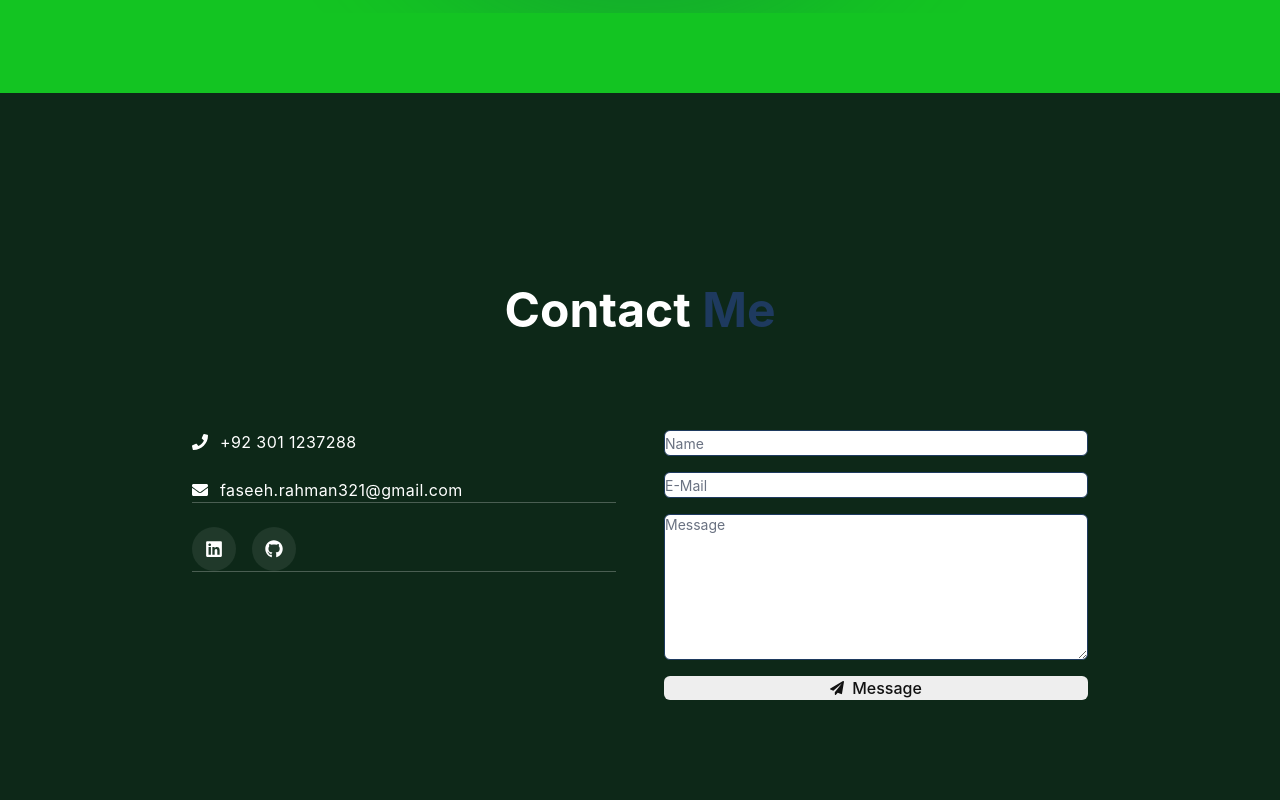
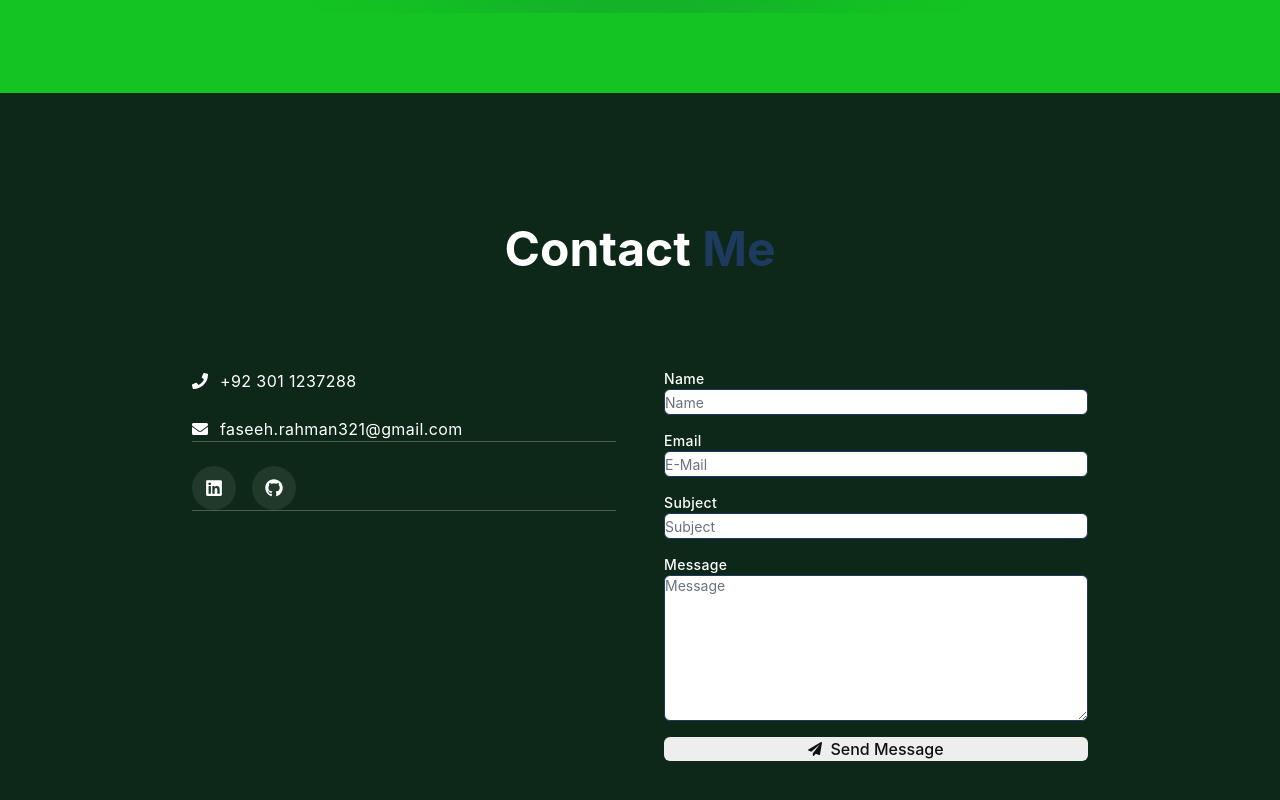
Before and after one commit to faseehR/mern-portfolio, a React (Vite) app in the folder client/: page / in a window 1280 px wide. Shown: the part 3894-4694 px from the top of the page. Built offline with nearby package versions, Linux system fonts and the light colour scheme.

Commit message:
Links Updated in Skills and Backend Connected Contact

```diff
--- a/client/src/App.jsx
+++ b/client/src/App.jsx
@@ -12,9 +12,10 @@ function App() {
       <div className="App">
         <Navbar />
         <Routes>
+           <Route path="/login" element={<Login />} />
+          <Route path="/signup" element={<Signup />} />
           <Route path="/" element={<Home />} />
-          <Route path="/login" element={<Login />} />
-          <Route path="/signup" element={<Signup />} />
+
         </Routes>
       </div>
 
--- a/client/src/components/Contact.jsx
+++ b/client/src/components/Contact.jsx
@@ -1,9 +1,66 @@
-import React from "react";
-import { FaGithub, FaLinkedin, FaEnvelope, FaPhone, FaPaperPlane, FaArrowUp } from "react-icons/fa";
+import React, { useState } from "react";
+import axios from "axios";
+import {
+  FaGithub,
+  FaLinkedin,
+  FaEnvelope,
+  FaPhone,
+  FaPaperPlane,
+  FaArrowUp,
+} from "react-icons/fa";
 
 function Contact() {
   const scrollToTop = () => {
-    window.scrollTo({ top: 0, behavior: "smooth" });
+    window.scrollTo({
+      top: 0,
+      behavior: "smooth",
+    });
+  };
+
+  const [name, setName] = useState("");
+  const [email, setEmail] = useState("");
+  const [subject, setSubject] = useState("");
+  const [message, setMessage] = useState("");
+  const [loading, setLoading] = useState(false);
+
+  const handleSubmit = async (e) => {
+    e.preventDefault();
+
+    if (!name || !email || !subject || !message) {
+      alert("Please fill all fields.");
+      return;
+    }
+
+    try {
+      setLoading(true);
+
+      const response = await axios.post(
+        "http://localhost:5000/api/contact",
+        {
+          name,
+          email,
+          subject,
+          message,
+        }
+      );
+
+      alert(response.data.message);
+
+      setName("");
+      setEmail("");
+      setSubject("");
+      setMessage("");
+    } catch (error) {
+      console.error(error);
+
+      if (error.response) {
+        alert(error.response.data.message);
+      } else {
+        alert("Unable to connect to backend.");
+      }
+    } finally {
+      setLoading(false);
+    }
   };
 
   return (
@@ -14,16 +71,30 @@ function Contact() {
     >
       <div className="relative z-10 max-w-4xl mx-auto w-full">
         <div className="text-center mb-16">
-          <h2 className="text-4xl sm:text-5xl font-bold" style={{ color: "var(--text-color)" }}>
-            Contact <span style={{ color: "var(--secondary-color)" }}>Me</span>
+          <h2
+            className="text-4xl sm:text-5xl font-bold"
+            style={{ color: "var(--text-color)" }}
+          >
+            Contact{" "}
+            <span style={{ color: "var(--secondary-color)" }}>
+              Me
+            </span>
           </h2>
         </div>
+
         <div className="h-24"></div>
+
         <div className="grid grid-cols-1 md:grid-cols-2 gap-12">
+
           {/* Contact Info */}
+
           <div className="flex flex-col gap-6">
+
             <div className="flex items-center gap-3">
-              <FaPhone size={16} style={{ color: "var(--text-color)" }} />
+              <FaPhone
+                size={16}
+                style={{ color: "var(--text-color)" }}
+              />
               <span
                 className="tracking-wide"
                 style={{ color: "var(--text-color)" }}
@@ -33,9 +104,18 @@ function Contact() {
             </div>
 
             <div>
-              <div className="flex items-center gap-3 pb-4"
-                   style={{ borderBottom: "1px solid var(--border-color)" }}>
-                <FaEnvelope size={16} style={{ color: "var(--text-color)" }} />
+              <div
+                className="flex items-center gap-3 pb-4"
+                style={{
+                  borderBottom:
+                    "1px solid var(--border-color)",
+                }}
+              >
+                <FaEnvelope
+                  size={16}
+                  style={{ color: "var(--text-color)" }}
+                />
+
                 <a
                   href="mailto:faseeh.rahman321@gmail.com"
                   className="tracking-wide hover:opacity-80 transition-opacity"
@@ -47,36 +127,74 @@ function Contact() {
             </div>
 
             <div>
-              <div className="flex items-center gap-4 pb-4"
-                   style={{ borderBottom: "1px solid var(--border-color)" }}>
+              <div
+                className="flex items-center gap-4 pb-4"
+                style={{
+                  borderBottom:
+                    "1px solid var(--border-color)",
+                }}
+              >
                 <a
                   href="https://www.linkedin.com/in/faseeh-rahman321"
                   target="_blank"
                   rel="noopener noreferrer"
                   className="w-11 h-11 rounded-full flex items-center justify-center transition-all duration-300 hover:scale-110"
-                  style={{ backgroundColor: "var(--card-bg)" }}
+                  style={{
+                    backgroundColor: "var(--card-bg)",
+                  }}
                 >
-                  <FaLinkedin size={18} style={{ color: "var(--text-color)" }} />
+                  <FaLinkedin
+                    size={18}
+                    style={{
+                      color: "var(--text-color)",
+                    }}
+                  />
                 </a>
+
                 <a
                   href="https://github.com/faseehR"
                   target="_blank"
                   rel="noopener noreferrer"
                   className="w-11 h-11 rounded-full flex items-center justify-center transition-all duration-300 hover:scale-110"
-                  style={{ backgroundColor: "var(--card-bg)" }}
+                  style={{
+                    backgroundColor: "var(--card-bg)",
+                  }}
                 >
-                  <FaGithub size={18} style={{ color: "var(--text-color)" }} />
+                  <FaGithub
+                    size={18}
+                    style={{
+                      color: "var(--text-color)",
+                    }}
+                  />
                 </a>
               </div>
             </div>
           </div>
+                    {/* Contact Form */}
 
-          {/* Contact Form */}
           <div>
-            <form className="flex flex-col gap-4">
+            <form
+              className="flex flex-col gap-4"
+              onSubmit={handleSubmit}
+            >
+
+              {/* Name */}
+
+              <div className="flex flex-col gap-0">
+                <label
+                  htmlFor="contact-name"
+                  className="text-sm font-medium tracking-wide mb-0"
+                  style={{ color: "#ffffff" }}
+                >
+                  Name
+                </label>
+
                 <input
+                  id="contact-name"
                   type="text"
                   placeholder="Name"
+                  value={name}
+                  onChange={(e) => setName(e.target.value)}
                   className="w-full px-4 py-3 rounded-md border focus:outline-none focus:ring-1 focus:ring-[var(--secondary-color)] placeholder:text-sm placeholder:text-gray-500"
                   style={{
                     backgroundColor: "#ffffff",
@@ -84,9 +202,25 @@ function Contact() {
                     color: "#000000",
                   }}
                 />
+              </div>
+
+              {/* Email */}
+
+              <div className="flex flex-col gap-0">
+                <label
+                  htmlFor="contact-email"
+                  className="text-sm font-medium tracking-wide mb-0"
+                  style={{ color: "#ffffff" }}
+                >
+                  Email
+                </label>
+
                 <input
+                  id="contact-email"
                   type="email"
                   placeholder="E-Mail"
+                  value={email}
+                  onChange={(e) => setEmail(e.target.value)}
                   className="w-full px-4 py-3 rounded-md border focus:outline-none focus:ring-1 focus:ring-[var(--secondary-color)] placeholder:text-sm placeholder:text-gray-500"
                   style={{
                     backgroundColor: "#ffffff",
@@ -94,9 +228,51 @@ function Contact() {
                     color: "#000000",
                   }}
                 />
+              </div>
+
+              {/* Subject */}
+
+              <div className="flex flex-col gap-0">
+                <label
+                  htmlFor="contact-subject"
+                  className="text-sm font-medium tracking-wide mb-0"
+                  style={{ color: "#ffffff" }}
+                >
+                  Subject
+                </label>
+
+                <input
+                  id="contact-subject"
+                  type="text"
+                  placeholder="Subject"
+                  value={subject}
+                  onChange={(e) => setSubject(e.target.value)}
+                  className="w-full px-4 py-3 rounded-md border focus:outline-none focus:ring-1 focus:ring-[var(--secondary-color)] placeholder:text-sm placeholder:text-gray-500"
+                  style={{
+                    backgroundColor: "#ffffff",
+                    borderColor: "var(--secondary-color)",
+                    color: "#000000",
+                  }}
+                />
+              </div>
+
+              {/* Message */}
+
+              <div className="flex flex-col gap-0">
+                <label
+                  htmlFor="contact-message"
+                  className="text-sm font-medium tracking-wide mb-0"
+                  style={{ color: "#ffffff" }}
+                >
+                  Message
+                </label>
+
                 <textarea
+                  id="contact-message"
                   rows="6"
                   placeholder="Message"
+                  value={message}
+                  onChange={(e) => setMessage(e.target.value)}
                   className="w-full px-4 py-3 rounded-md border focus:outline-none focus:ring-1 focus:ring-[var(--secondary-color)] placeholder:text-sm placeholder:text-gray-500 resize-y"
                   style={{
                     backgroundColor: "#ffffff",
@@ -104,23 +280,31 @@ function Contact() {
                     color: "#000000",
                   }}
                 />
+              </div>
+                            {/* Submit Button */}
+
               <button
                 type="submit"
-                className="w-full py-3 rounded-md font-medium transition-all duration-300 hover:opacity-80 hover:scale-[1.02] flex items-center justify-center gap-2"
+                disabled={loading}
+                className="w-full py-3 rounded-md font-medium transition-all duration-300 hover:opacity-80 hover:scale-[1.02] flex items-center justify-center gap-2 disabled:opacity-50 disabled:cursor-not-allowed"
                 style={{
                   backgroundColor: "#eeeeee",
                   color: "#111111",
                 }}
               >
                 <FaPaperPlane size={14} />
-                Message
+
+                {loading ? "Sending..." : "Send Message"}
               </button>
+
             </form>
           </div>
-        </div>
+
         </div>
 
-      {/* Scroll to top */}
+      </div>
+            {/* Scroll to Top */}
+
       <button
         onClick={scrollToTop}
         className="fixed bottom-6 right-6 w-12 h-12 rounded-full flex items-center justify-center transition-all duration-300 hover:scale-110 z-30"
@@ -129,8 +313,12 @@ function Contact() {
           border: "1px solid var(--border-color)",
         }}
       >
-        <FaArrowUp size={16} style={{ color: "var(--text-color)" }} />
+        <FaArrowUp
+          size={16}
+          style={{ color: "var(--text-color)" }}
+        />
       </button>
+
     </section>
   );
 }
```
Also changed, not shown: client/src/components/Skills.jsx (+46 -28 lines). Lines whose indentation alone changed are shown as unchanged.
